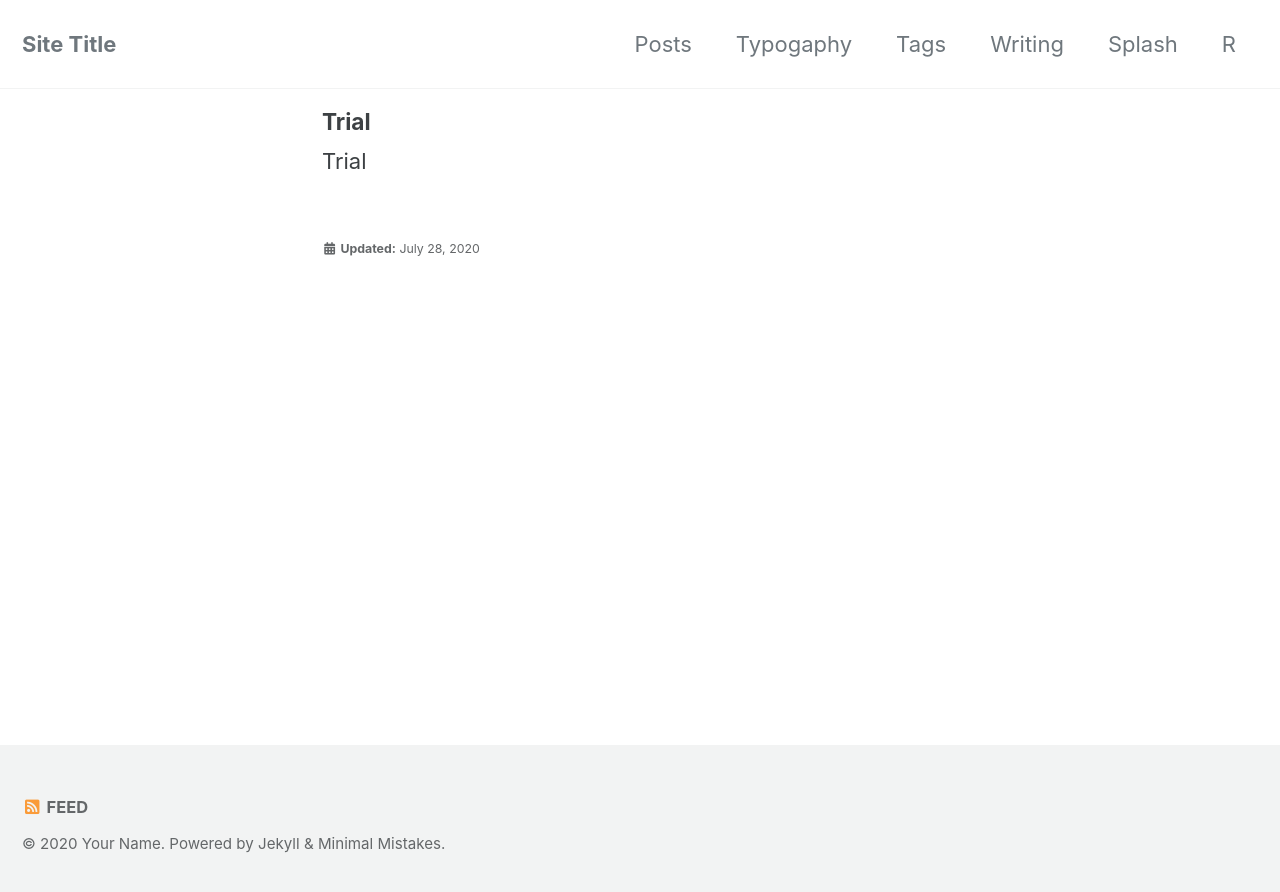
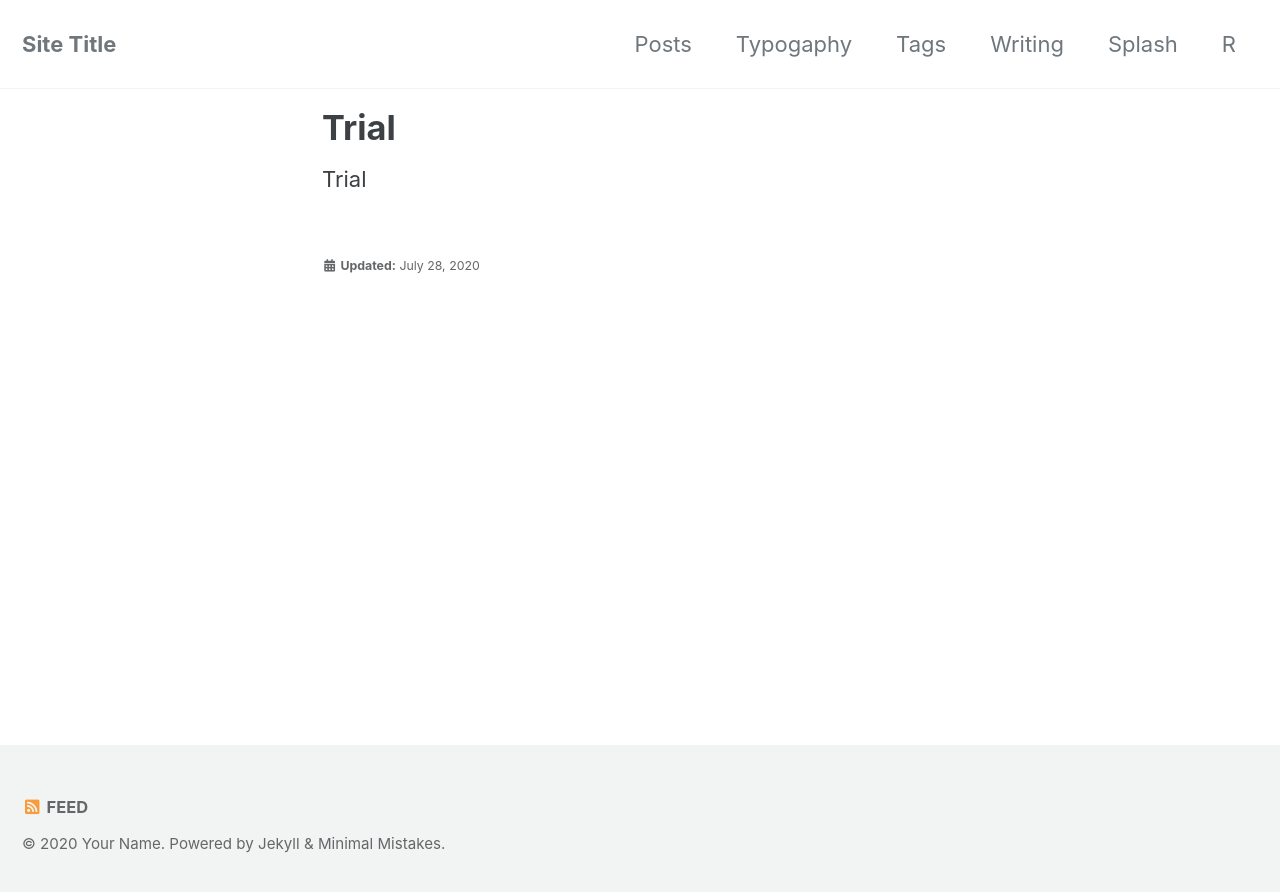
Before and after one commit to anantjoshi97/website, a Jekyll site: the page built from _technical-posts/trial.md, in a window 1280 px wide. Shown: the top 892 px of the page. Built offline with Jekyll 4.4.1, drawn with Linux system fonts in a browser that asks for light colours; cached includes are drawn as plain includes.

Commit message:
Reverted change

```diff
--- a/_sass/minimal-mistakes/_base.scss
+++ b/_sass/minimal-mistakes/_base.scss
@@ -35,7 +35,7 @@ h6 {
 
 h1 {
   margin-top: 0;
-  font-size: $h-size-5;
+  font-size: $h-size-1;
 }
 
 h2 {
```
